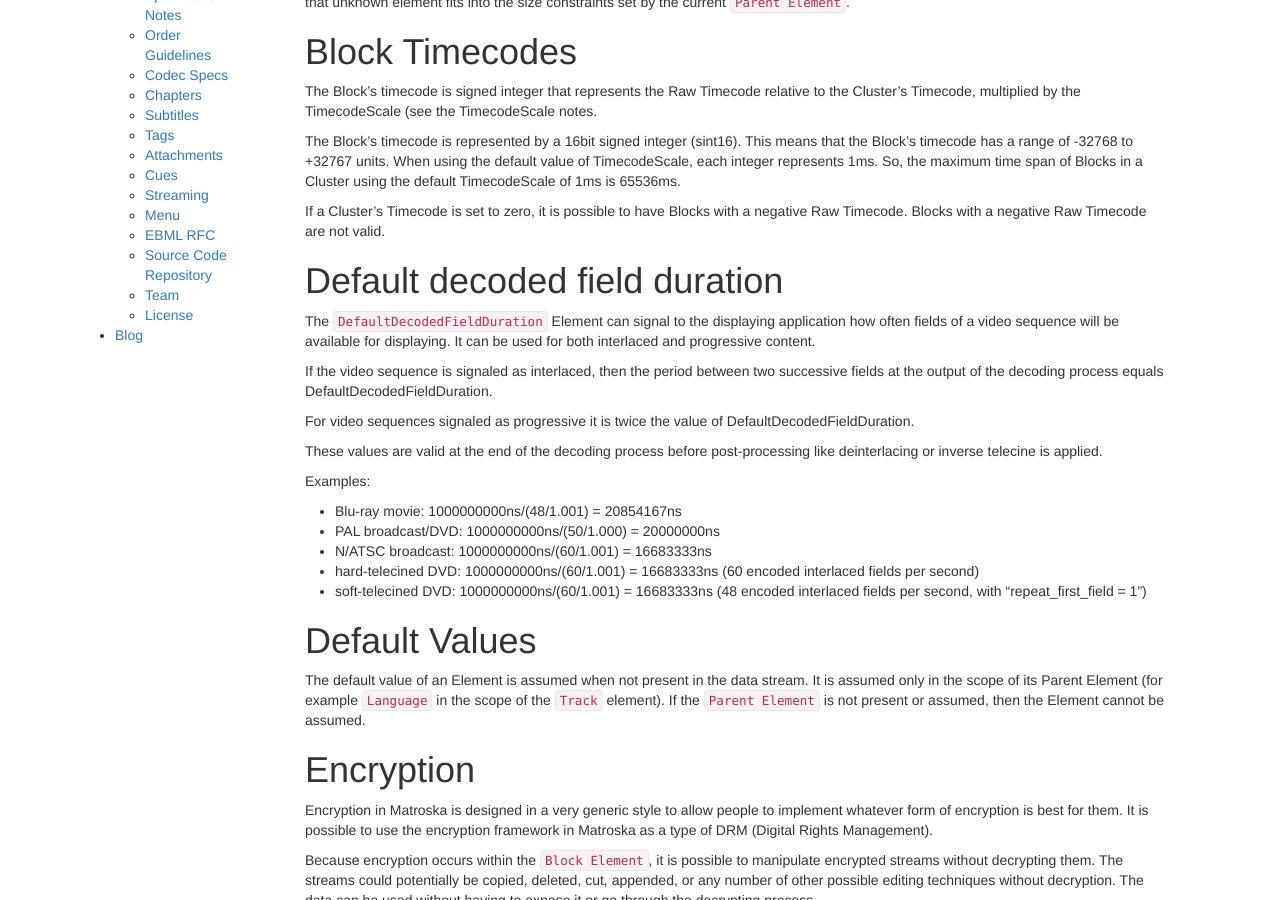
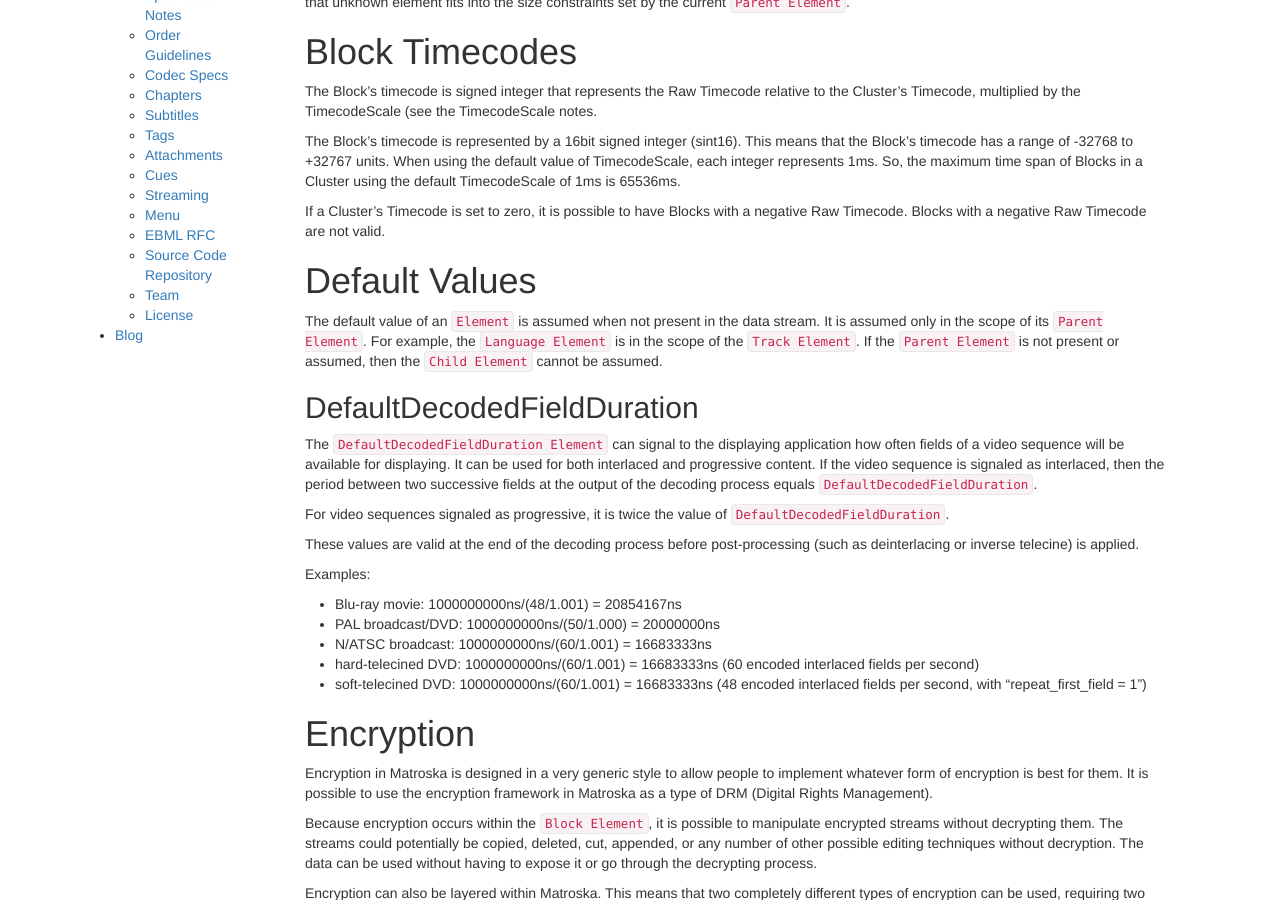
Before and after one commit to ietf-wg-cellar/matroska-specification, a Jekyll site: the page built from notes.md, in a window 1280 px wide and 900 px high, scrolled down 300 px. Built offline with Jekyll 4.4.1, drawn with Linux system fonts in a browser that asks for light colours; our own code applies the rules of GitHub Pages for plain Markdown files; some of the changed lines change nothing that is shown.

Commit message:
moves DefaultDecodedFieldDuration under Default Values

```diff
--- a/notes.md
+++ b/notes.md
@@ -15,15 +15,17 @@ The Block's timecode is represented by a 16bit signed integer (sint16). This mea
 
 If a Cluster's Timecode is set to zero, it is possible to have Blocks with a negative Raw Timecode. Blocks with a negative Raw Timecode are not valid.
 
-# Default decoded field duration
+# Default Values
 
-The `DefaultDecodedFieldDuration` Element can signal to the displaying application how often fields of a video sequence will be available for displaying. It can be used for both interlaced and progressive content.
+The default value of an `Element` is assumed when not present in the data stream. It is assumed only in the scope of its `Parent Element`. For example, the `Language Element` is in the scope of the `Track Element`. If the `Parent Element` is not present or assumed, then the `Child Element` cannot be assumed.
 
-If the video sequence is signaled as interlaced, then the period between two successive fields at the output of the decoding process equals DefaultDecodedFieldDuration.
+## DefaultDecodedFieldDuration
 
-For video sequences signaled as progressive it is twice the value of DefaultDecodedFieldDuration.
+The `DefaultDecodedFieldDuration Element` can signal to the displaying application how often fields of a video sequence will be available for displaying. It can be used for both interlaced and progressive content. If the video sequence is signaled as interlaced, then the period between two successive fields at the output of the decoding process equals `DefaultDecodedFieldDuration`.
 
-These values are valid at the end of the decoding process before post-processing like deinterlacing or inverse telecine is applied.
+For video sequences signaled as progressive, it is twice the value of `DefaultDecodedFieldDuration`.
+
+These values are valid at the end of the decoding process before post-processing (such as deinterlacing or inverse telecine) is applied.
 
 Examples:
 
@@ -32,10 +34,6 @@ Examples:
 * N/ATSC broadcast: 1000000000ns/(60/1.001) = 16683333ns
 * hard-telecined DVD: 1000000000ns/(60/1.001) = 16683333ns (60 encoded interlaced fields per second)
 * soft-telecined DVD: 1000000000ns/(60/1.001) = 16683333ns (48 encoded interlaced fields per second, with "repeat_first_field = 1")
-
-# Default Values
-
-The default value of an Element is assumed when not present in the data stream. It is assumed only in the scope of its Parent Element (for example `Language` in the scope of the `Track` element). If the `Parent Element` is not present or assumed, then the Element cannot be assumed.
 
 # Encryption
 
```
